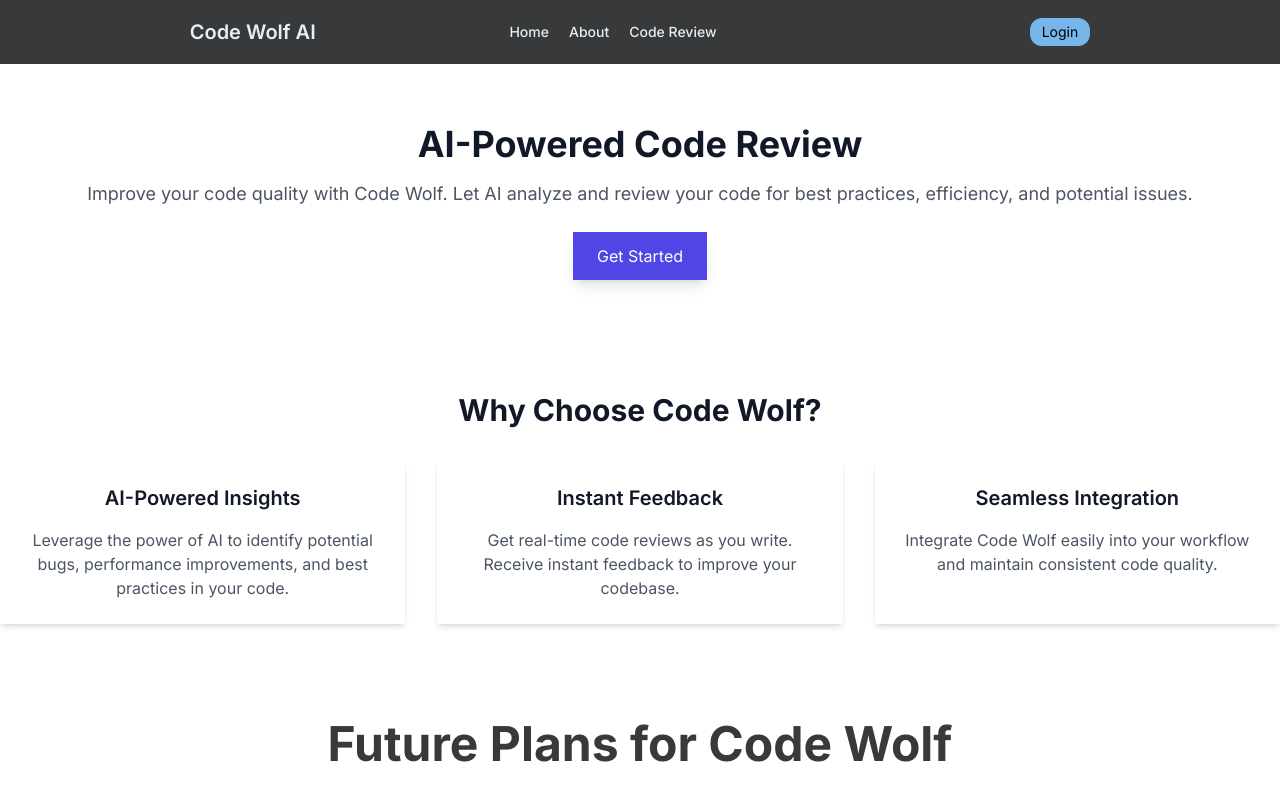
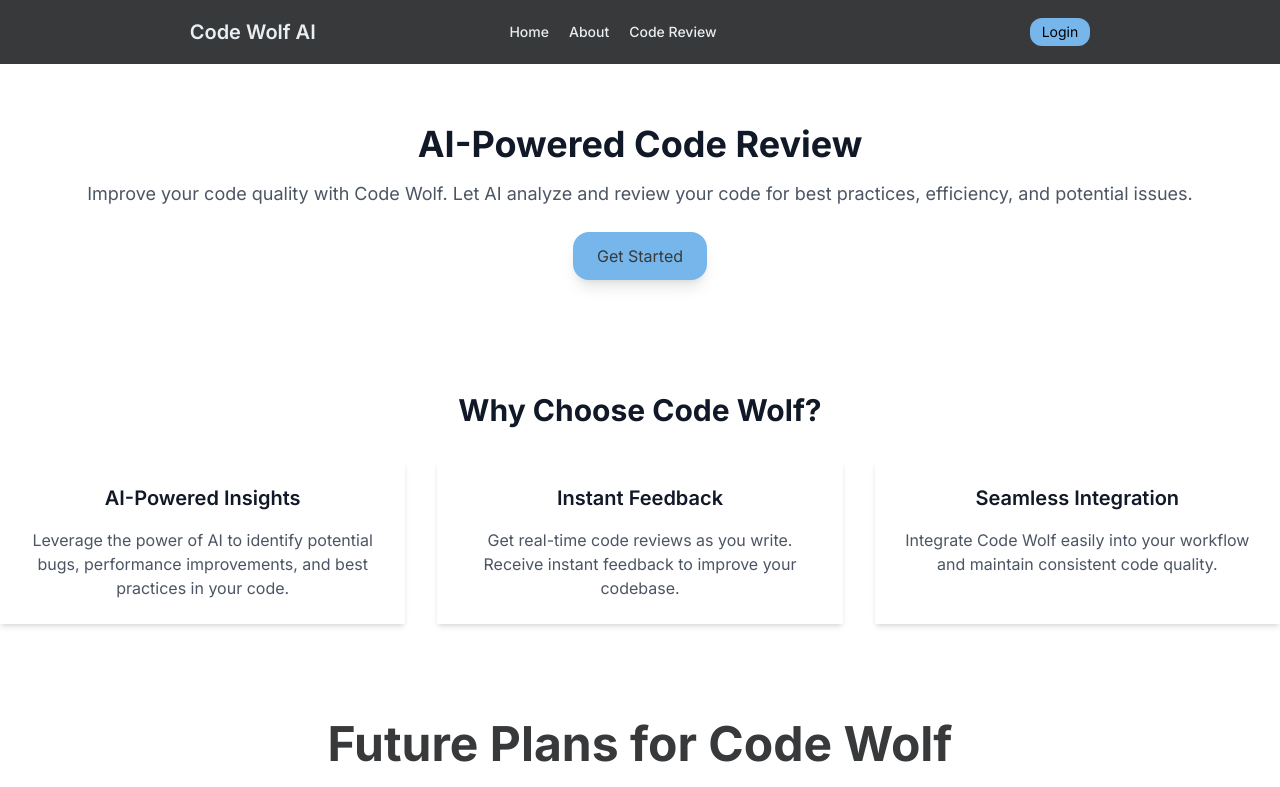
Before and after one commit to MK732/CodeWolf, a Next.js app: page /About in a window 1280 px wide. Shown: the top 787 px of the page. Built offline with nearby package versions, Linux system fonts and the light colour scheme; no server answers.

Commit message:
Edited Get Started button on About page

```diff
--- a/app/About/page.tsx
+++ b/app/About/page.tsx
@@ -33,8 +33,8 @@ const page = () => {
             your code for best practices, efficiency, and potential issues.
           </p>
           <a
-            href="#"
-            className="mt-6 inline-block bg-indigo-600 text-white px-6 py-3 rounded-lg shadow-lg hover:bg-indigo-500"
+            href="/Code"
+            className="mt-6 inline-block rounded-2xl bg-frost text-onyx px-6 py-3 hover:scale-[105%] shadow-lg hover:bg-frost"
           >
             Get Started
           </a>
```
